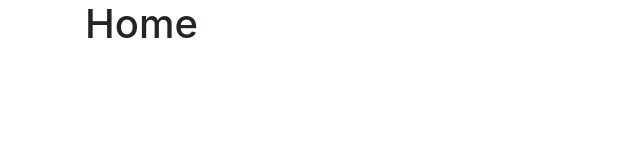
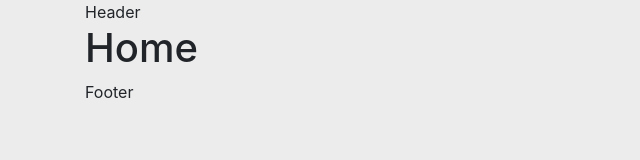
Before and after one commit to monirul89/react-project-NBA, a React app: page / in a window 1280 px wide. Shown: the whole page, without its empty margins (0-640 px from the left). Built offline with nearby package versions, Linux system fonts and the light colour scheme.

Commit message:
no message

```diff
--- a/public/index.html
+++ b/public/index.html
@@ -23,7 +23,6 @@
     <link rel="stylesheet" href="https://use.fontawesome.com/releases/v5.5.0/css/all.css" integrity="sha384-B4dIYHKNBt8Bc12p+WXckhzcICo0wtJAoU8YZTY5qE0Id1GSseTk6S+L3BlXeVIU" crossorigin="anonymous">
     <link rel="stylesheet" type="text/css" charset="UTF-8" href="https://cdnjs.cloudflare.com/ajax/libs/slick-carousel/1.6.0/slick.min.css" />
     <link rel="stylesheet" type="text/css" href="https://cdnjs.cloudflare.com/ajax/libs/slick-carousel/1.6.0/slick-theme.min.css" />
-    <title>React App</title>
     <link href="https://fonts.googleapis.com/css?family=Roboto:100,100i,300,300i,400,400i,500,500i,700,700i,900,900i" rel="stylesheet">
   </head>
   <body>
--- a/src/Components/Home/Home.js
+++ b/src/Components/Home/Home.js
@@ -1,13 +1,11 @@
-import React, { Component } from 'react';
+import React from 'react';
 
-class Home extends Component{
-    render(){
-        return(
-            <div>
-                <h1>Home</h1>
-            </div>
-        )
-    }
+const Home = ()=>{
+    return(
+        <div>
+            <h1>Home</h1>
+        </div>
+    )
 }
 
 export default Home;
--- a/src/Routers.js
+++ b/src/Routers.js
@@ -2,16 +2,16 @@ import React, { Component } from 'react';
 import {Switch, Route} from 'react-router-dom';
 
 import Home from './Components/Home/Home.js';
-
+import Layout from './hoc/Layout/Layout';
 
 class Routers extends Component{
     render(){
         return(
-            <Switch>
-
-                <Route path="/" exact component={Home}/>
-
-            </Switch>
+            <Layout>
+                <Switch>
+                    <Route path="/" exact component={Home}/>
+                </Switch>
+            </Layout>
         )
     }
 }
--- /dev/null
+++ b/src/hoc/Layout/Layout.css
@@ -0,0 +1,8 @@
+body{
+    margin:0;
+    padding: 0;
+    background: #ececec !important;
+}
+a{
+    text-decoration: none !important;
+}
--- /dev/null
+++ b/src/hoc/Layout/Layout.js
@@ -0,0 +1,22 @@
+import React, { Component } from 'react';
+import './Layout.css';
+
+class Layout extends Component{
+
+    state = {
+
+    }
+
+    render(){
+        return(
+            <div>
+                Header
+                {this.props.children}
+                Footer
+            </div>
+        )
+    }
+
+}
+
+export default Layout;
```
